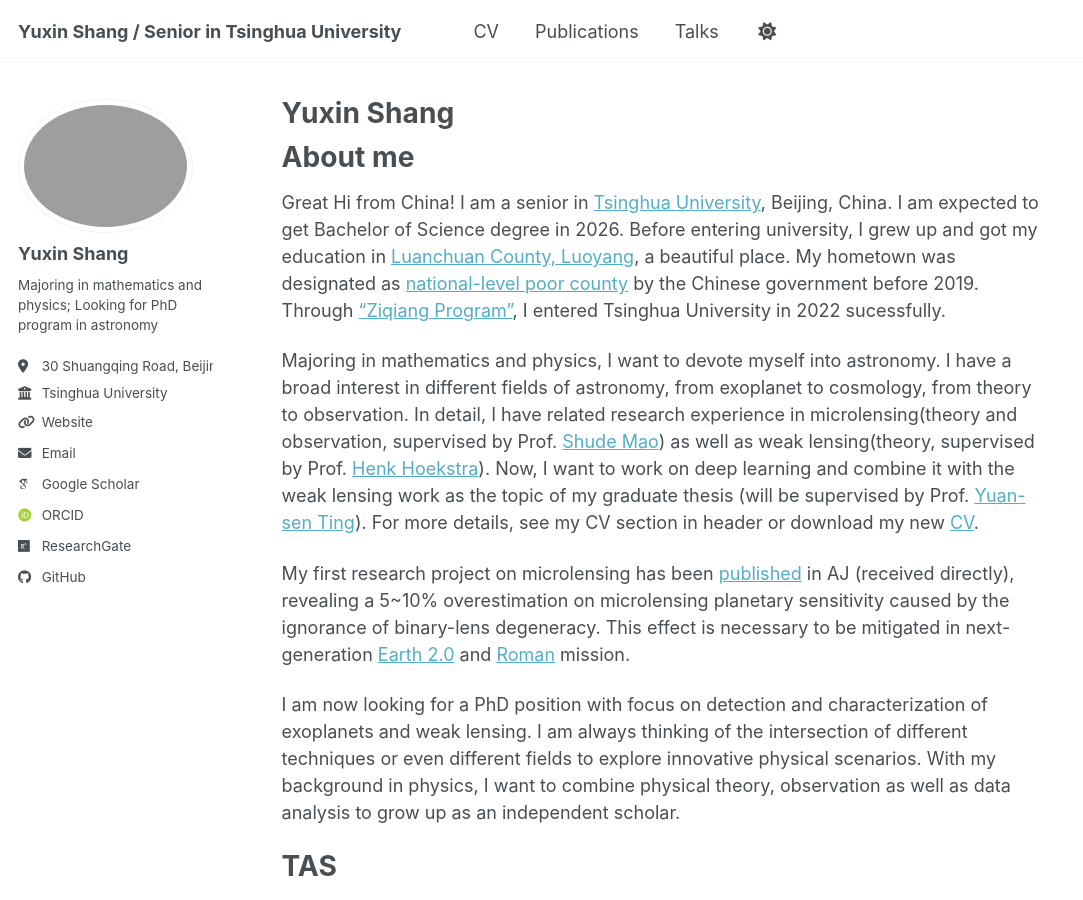
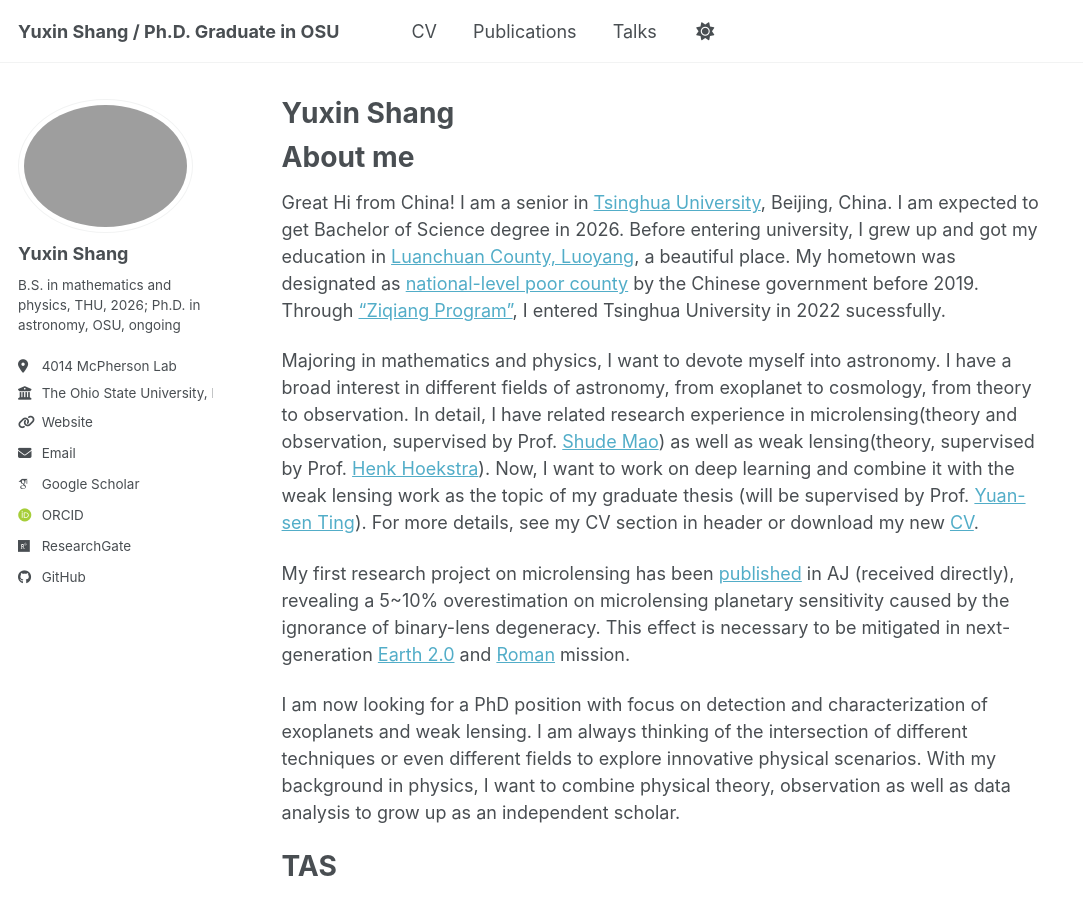
Before and after one commit to YuxinShang-thu/YuxinShang-thu.github.io, a Jekyll site: the page built from _pages/about.md, in a window 1280 px wide and 900 px high. Shown: the whole window, without its empty margins (0-1083 px from the left). Built offline with Jekyll 4.4.1, drawn with Linux system fonts in a browser that asks for light colours; some web fonts are replaced; a script bundle is joined from its source files by our own code; library files that are not in the unit come from our copies.

Commit message:
Update personal details in _config.yml
Updated personal information including title, bio, location, employer, and email.

```diff
--- a/_config.yml
+++ b/_config.yml
@@ -9,7 +9,7 @@
 # Basic Site Settings
 locale                   : "en-US"
 site_theme               : "default" # Currently available options are "default", "air"
-title                    : "Yuxin Shang / Senior in Tsinghua University"
+title                    : "Yuxin Shang / Ph.D. Graduate in OSU"
 title_separator          : "-"
 name                     : &name "Yuxin Shang"
 description              : &description "Yuxin Shang's academic portfolio"   # Update this with a general description of your site, this is the default if not overridden by a page
@@ -26,11 +26,11 @@
   avatar           : "profile.png"
   name             : "Yuxin Shang"
   pronouns         : # example: "she/her"
-  bio              : "Majoring in mathematics and physics; Looking for PhD program in astronomy"
-  location         : "30 Shuangqing Road, Beijing"
-  employer         : "Tsinghua University"
-  uri              : "https://www.tsinghua.edu.cn/en/" # URL
-  email            : "shangyx22@mails.tsinghua.edu.cn"
+  bio              : "B.S. in mathematics and physics, THU, 2026; Ph.D. in astronomy, OSU, ongoing"
+  location         : "4014 McPherson Lab"
+  employer         : "The Ohio State University, Dept. of Astronomy"
+  uri              : "https://astronomy.osu.edu" # URL
+  email            : "shang.327@osu.edu"
 
   # Academic websites
   academia         : # URL
```
